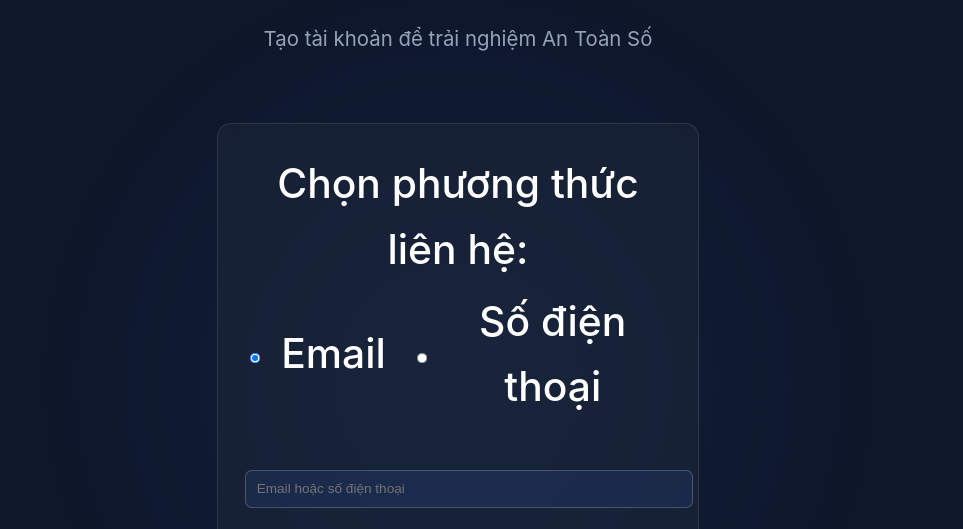
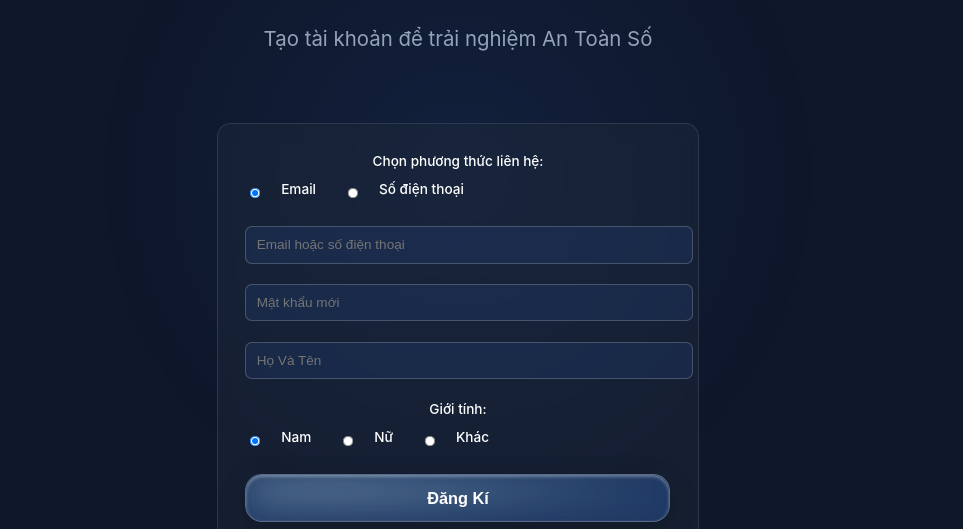
Before and after one commit to EdDunna/YangLoucus, a plain HTML site: page DANGKI.html in a window 1280 px wide. Shown: the part 232-761 px from the top of the page, without its empty margins (182-1145 px from the left). Drawn offline with Linux system fonts and the light colour scheme.

Commit message:
Update style.css

```diff
--- a/style.css
+++ b/style.css
@@ -849,6 +849,8 @@
     max-width: 500px;
     width: 100%;
     margin-top: 2rem;
+    font-size: 1rem;
+    line-height: 1.5;
 }
 
 .form-group {
@@ -906,6 +908,17 @@
     margin-right: 1rem;
     color: var(--text-primary);
     cursor: pointer;
+}
+
+.register-form .form-group label,
+.register-form .radio-group label,
+.register-form .form-group a {
+    font-size: 1rem;
+}
+
+.register-form .radio-group {
+    flex-wrap: wrap;
+    row-gap: 0.5rem;
 }
 
 .register-form button[type="submit"] {
```
